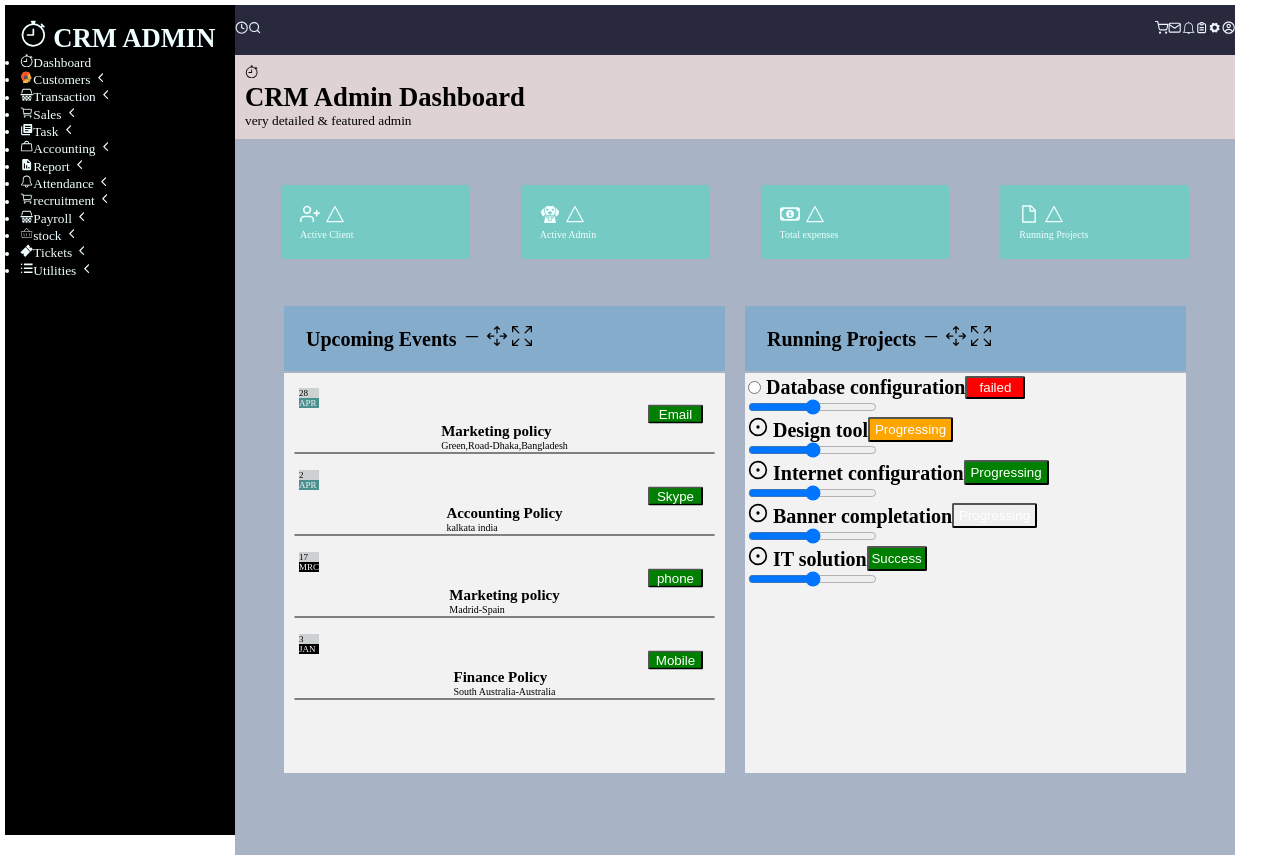
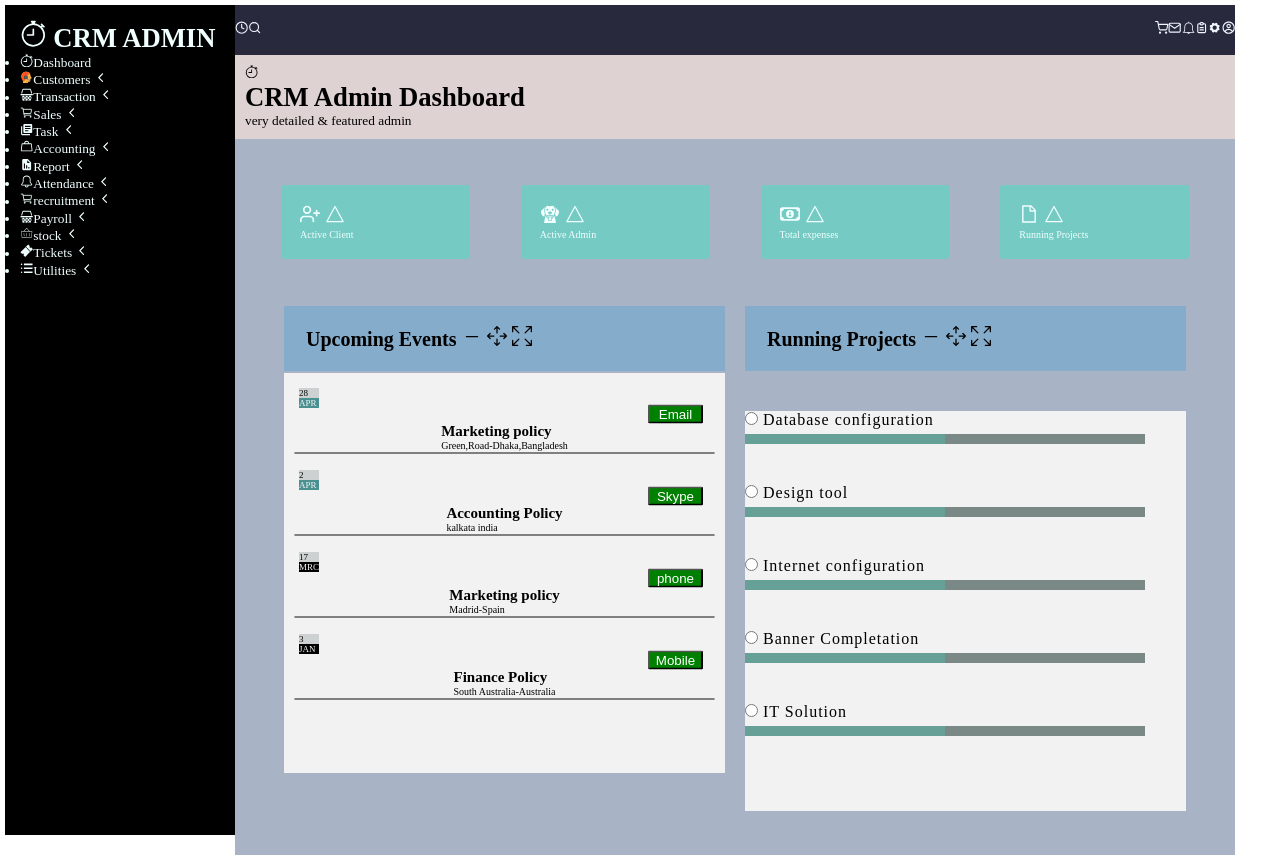
Before and after one commit to nawagirwacatherine/FINAL-INTERVIEW, a React (Vite) app in the folder final-interview/: page / in a window 1280 px wide. Built offline with nearby package versions, Linux system fonts and the light colour scheme.

Commit message:
change from range bar to progress bar

```diff
--- a/final-interview/src/App.css
+++ b/final-interview/src/App.css
@@ -152,3 +152,27 @@ align-content: center;
   background-color: rgb(75, 144, 144);
   font-size: xx-small;
 }
+
+.skills h3 {
+  font-weight: 400;
+  letter-spacing: 1px;
+  margin-top: 40px;
+  margin-bottom: 5px;
+  color: black;
+  font-size: 16px;
+
+
+}
+
+.progress-bar{
+  background-color: rgb(122, 136, 134);
+  width: 400px;
+  height: 10px;
+}
+
+.progress-bar div {
+  background-color: rgb(103, 160, 151);
+  height: 10px;
+  width: 50%;
+
+}
--- a/final-interview/src/pages/DataBase.jsx
+++ b/final-interview/src/pages/DataBase.jsx
@@ -1,93 +1,134 @@
 
-import { LuCircleDot } from "react-icons/lu";
-// import RatingBar from "./RatingBar";
-
-function DataBase () {
+// function DataBase () {
 
 
 
- return(
-      <>
-      <div style={{padding: "3px" ,  border:"0",}}>
-       <div  style={{display: "flex"}}>
-      <h1> <input type="radio" /><span> Database configuration </span></h1>
+//  return(
+//       <>
+//       <div className="container">
+//        <div className="skills" >
+//       <h1> <input type="radio" /><span> Database configuration </span></h1>
+//       <div className="configuration"> <span>86%</span></div>
 
-      <button style={{
+//       <button style={{
 
-                width: "60px",
-                 color: "white",
-                  backgroundColor:"red",
-                  borderRadius: "2px",
+//                 width: "60px",
+//                  color: "white",
+//                   backgroundColor:"red",
+//                   borderRadius: "2px",
 
-                   }}>failed</button>
-                   </div>
-                   <input type="range" />
+//                    }}>failed</button>
+//                    </div>
+//                    <div className="configuration"> <span>86%</span></div>
 
 
-        <div  style={{display: "flex"}}>
-      <h1> <span style={{Color: "green"}}>< LuCircleDot /></span> <span> Design tool</span></h1>
+//         <div  style={{display: "flex"}}>
 
-      <button style={{
-                width: "85px",
-                 color: "white",
-                  backgroundColor:"orange",
-                  borderRadius: "2px",
+//       <button style={{
+//                 width: "85px",
+//                  color: "white",
+//                   backgroundColor:"orange",
+//                   borderRadius: "2px",
 
-                   }}>Progressing</button>
-                   </div>
-                   <input type="range" />
+//                    }}>Progressing</button>
+//                    </div>
+//                    <input type="range" />
 
 
 
 
-        <div  style={{display: "flex"}}>
-      <h1> <span style={{Color: "green"}}>< LuCircleDot /></span> <span> Internet configuration </span></h1>
+//         <div  style={{display: "flex"}}>
+//       <h1> <input type="radio" /> <span> Internet configuration </span></h1>
 
-      <button style={{
-                width: "85px",
-                 color: "white",
-                  backgroundColor:"green",
-                  borderRadius: "2px",
+//       <button style={{
+//                 width: "85px",
+//                  color: "white",
+//                   backgroundColor:"green",
+//                   borderRadius: "2px",
 
-                   }}>Progressing</button>
-                   </div>
-                   <input type="range" />
+//                    }}>Progressing</button>
+//                    </div>
+//                    <input type="range" />
 
 
 
-        <div  style={{display: "flex"}}>
-      <h1> <span style={{Color: "green"}}>< LuCircleDot /></span> <span> Banner completation</span></h1>
+//         <div  style={{display: "flex"}}>
+//       <h1><input type="radio" /> <span> Banner completation</span></h1>
 
-      <button style={{
+//       <button style={{
 
-                width: "85px",
-                 color: "white",
-                  backgroundColor:"light-blue",
-                  borderRadius: "2px",
+//                 width: "85px",
+//                  color: "white",
+//                   backgroundColor:"light-blue",
+//                   borderRadius: "2px",
 
-                   }}>Progressing</button>
-                   </div>
-                   <input type="range" />
-                   {/* < RatingBar /> */}
+//                    }}>Progressing</button>
+//                    </div>
+//                    <input type="range" />
 
 
-        <div  style={{display: "flex"}}>
-      <h1> <span style={{Color: "green"}}>< LuCircleDot /></span> <span> IT solution </span></h1>
 
-      <button style={{
-                width: "60px",
-                 color: "white",
-                  backgroundColor:"green",
-                  borderRadius: "2px",
+//         <div  style={{display: "flex"}}>
+//       <h1> <input type="radio" /><span> IT solution </span></h1>
 
-                   }}>Success</button>
-                   </div>
+//       <button style={{
+//                 width: "60px",
+//                  color: "white",
+//                   backgroundColor:"green",
+//                   borderRadius: "2px",
 
-                   <input type="range" />
-                   {/* < RatingBar /> */}
+//                    }}>Success</button>
+//                    </div>
 
-        </div>
-      </>
+//                    <input type="range" />
+
+
+//         </div>
+//       </>
+
+//  )
+
+// }
+
+// export default DataBase;
+
+function DataBase () {
+
+ return (
+ <>
+ <div className="container">
+ <div className="skills">
+     <h3> <input type="radio" /><span> Database configuration </span></h3>
+  <div className="progress-bar" >
+     <div className="configuration"> <span></span></div>
+     </div>
+
+
+ <h3> <input type="radio" /><span> Design tool </span></h3>
+  <div className="progress-bar" >
+     <div className="tool"> <span></span></div>
+     </div>
+
+     <h3> <input type="radio" /><span> Internet configuration</span></h3>
+  <div className="progress-bar" >
+     <div className="internet"> <span></span></div>
+     </div>
+
+     <h3> <input type="radio" /><span> Banner Completation </span></h3>
+  <div className="progress-bar" >
+     <div className="banner"> <span></span></div>
+     </div>
+
+     <h3> <input type="radio" /><span> IT Solution </span></h3>
+  <div className="progress-bar" >
+     <div className="solution"> <span></span></div>
+     </div>
+
+     </div>
+
+ </div>
+
+ </>
 
  )
 
```
